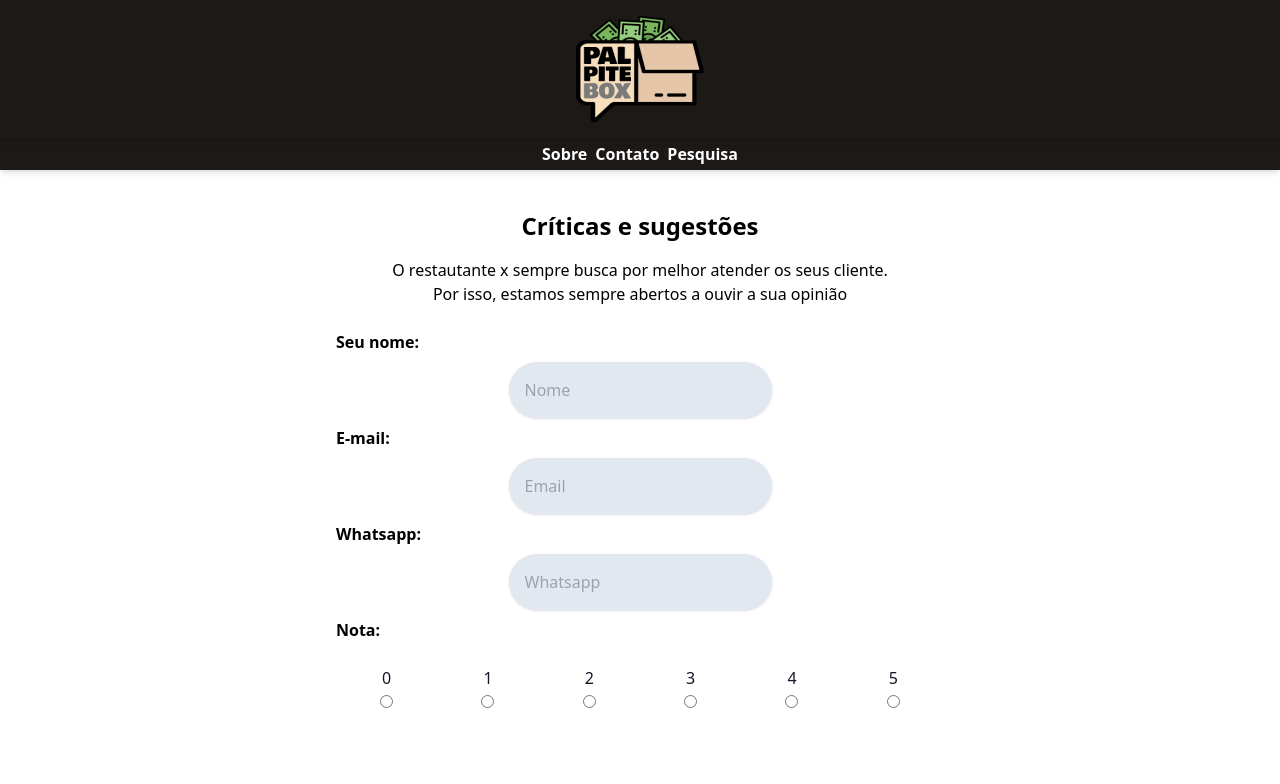
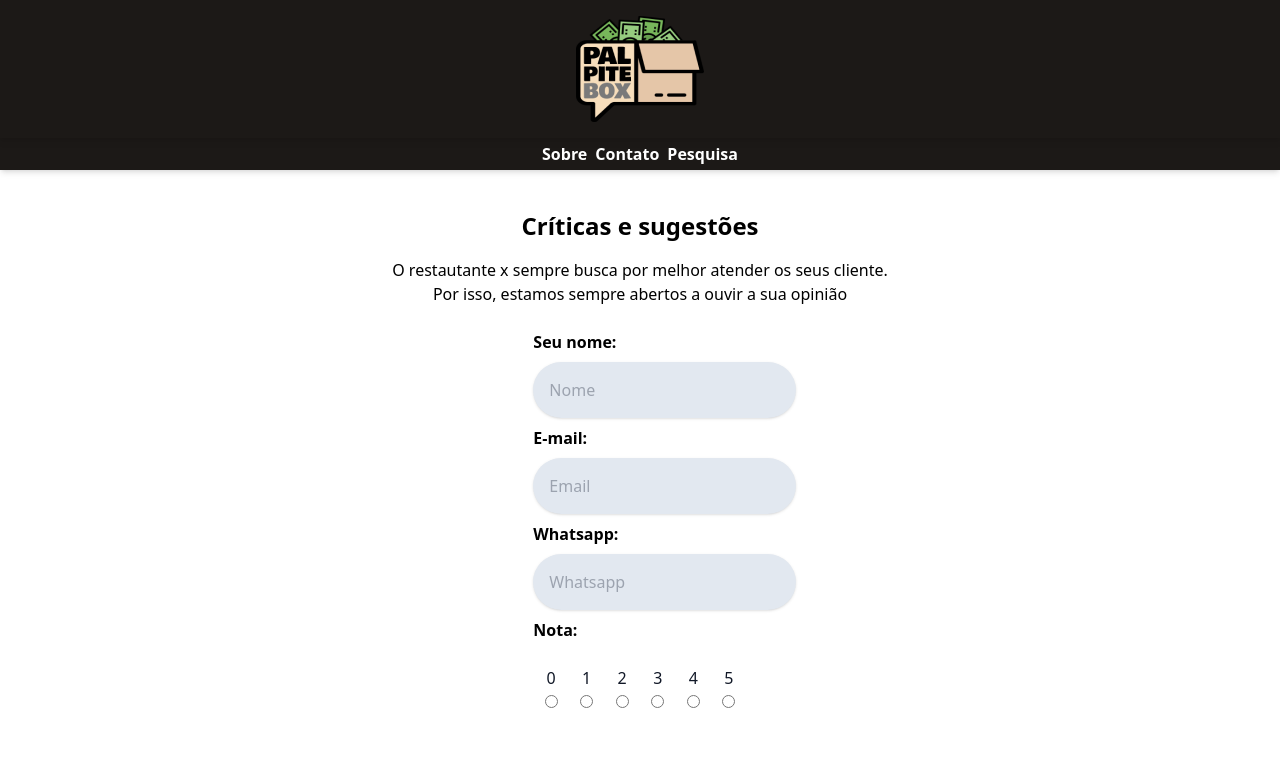
Before and after one commit to gabriellopes1010/SATISFACAO_BOX, a Next.js app: page /pesquisa in a window 1280 px wide. Shown: the top 784 px of the page. Built offline with nearby package versions, Linux system fonts and the light colour scheme.

Commit message:
Update page v2.

```diff
--- a/pages/pesquisa.js
+++ b/pages/pesquisa.js
@@ -41,14 +41,14 @@ const Pesquisa = () => {
         O restautante x sempre busca por melhor atender os seus cliente.<br />
         Por isso, estamos sempre abertos a ouvir a sua opinião
       </p>
-      {!sucess && <div className="w-1/2 mx-auto px-4 ">
-        <label className="font-bold">Seu nome:</label>
+      {!sucess && <div className="w-1/6 mx-auto">
+        <label className="font-bold mx-auto">Seu nome:</label>
         <input type='text' className="mx-auto p-4 block shadow bg-slate-200 rounded-full my-2" placeholder="Nome" onChange={onChange} name='Nome' value={form.Nome} />
-        <label className="font-bold">E-mail:</label>
+        <label className="font-bold mx-auto">E-mail:</label>
         <input type='text' className="mx-auto p-4 block shadow bg-slate-200 rounded-full my-2" placeholder="Email" onChange={onChange} name='Email' value={form.Email} />
-        <label className="font-bold">Whatsapp:</label>
+        <label className="font-bold mx-auto">Whatsapp:</label>
         <input type='text' className="mx-auto p-4 block shadow bg-slate-200 rounded-full my-2" placeholder="Whatsapp" onChange={onChange} name='Whatsapp' value={form.Whatsapp} />
-        <label className="font-bold">Nota:</label>
+        <label className="font-bold mx-auto">Nota:</label>
         <div className="flex py-6">
           {notas.map(nota => {
             return (
```
